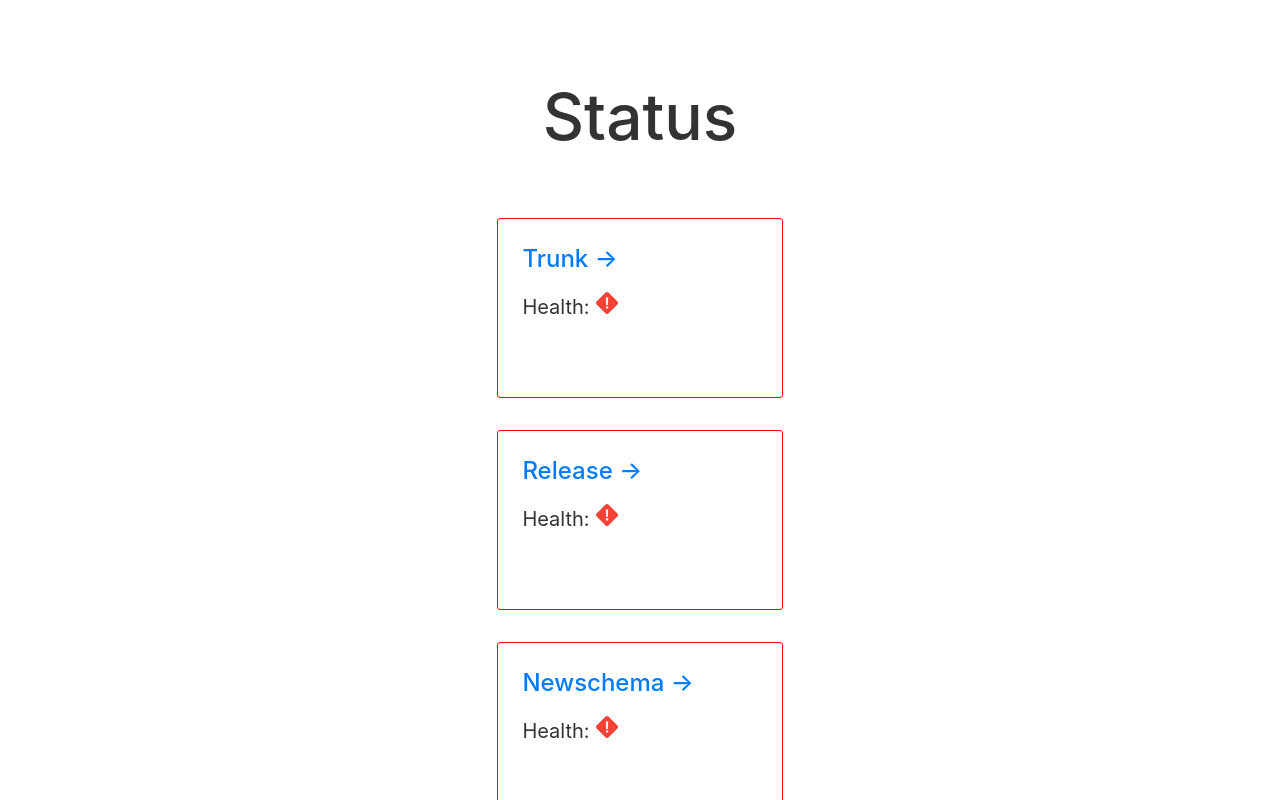
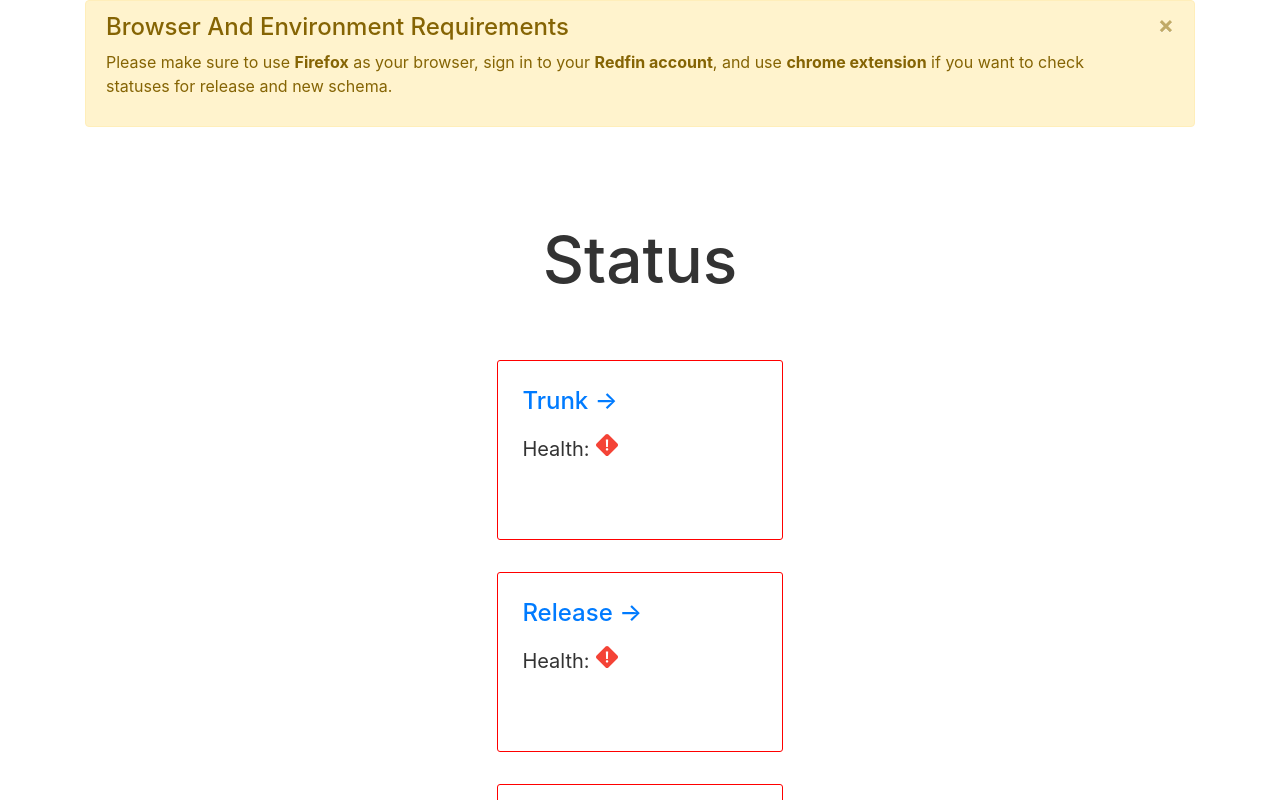
Before and after one commit to mamaresh/isItDown, a Next.js app in the folder nextjs-blog/: page / in a window 1280 px wide. Shown: the top 800 px of the page. Built offline with nearby package versions, Linux system fonts and the light colour scheme; no server answers.

Commit message:
add banner

```diff
--- a/nextjs-blog/pages/index.js
+++ b/nextjs-blog/pages/index.js
@@ -6,8 +6,11 @@ import EnvironmentDistroDetails from "../components/EnvironmentDistroDetails";
 import HEALTH_CHECKS from '../constants/HealthChecks';
 import useHealthCheck from '../hooks/useHealthCheck';
 import Environments from '../constants/Environments';
+import Alert from 'react-bootstrap/Alert'
+import { useState } from 'react';
 
 export default function Home() {
+    const [showBanner, setShowBanner] = useState(true);
     const envData = addHealth({
         Trunk: { url: '/trunk', env: Environments.TRUNK },
         Release: { url: '/release', env: Environments.RELEASE },
@@ -47,11 +50,17 @@ export default function Home() {
     })
   return (
     <div className="container">
+      {showBanner && <Alert variant="warning" onClose={() => setShowBanner(false)} dismissible>
+         <Alert.Heading>Browser And Environment Requirements </Alert.Heading>
+         <p>
+           Please make sure to use <b>Firefox</b> as your browser, sign in to your <b>Redfin account</b>, and
+           use <b>chrome extension</b> if you want to check statuses for release and new schema.
+         </p>
+       </Alert>}
       <Head>
         <title>isItDown</title>
         <link rel="icon" href="/favicon.ico" />
       </Head>
-
       <main>
         <h1 className="title">
           Status
```
Also changed, not shown: 1 other file (tests, documents, lock files or other folders).
